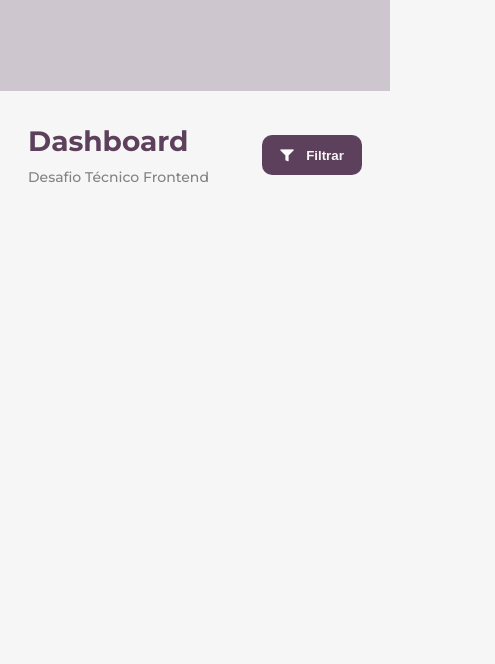
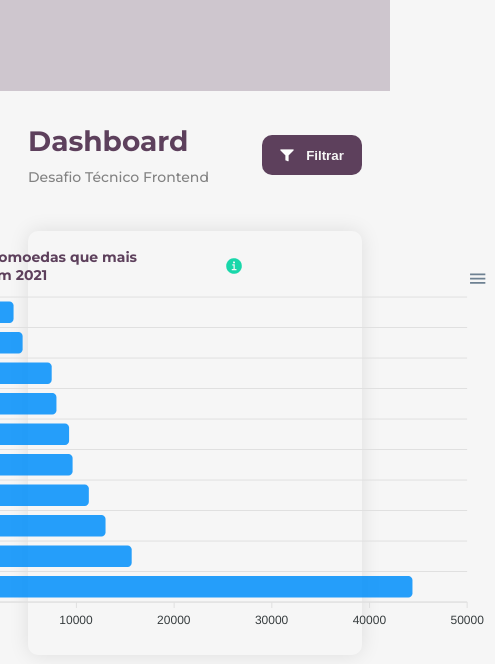
Before and after one commit to RSobrinho/DesafioEstagio, a React (Create React App) app: page / in a window 390 px wide. Shown: the top 664 px of the page, 495 px wide, since content can reach past the window. Built offline with nearby package versions, Linux system fonts and the light colour scheme.

Commit message:
feat: Estilizacao e criacao do grafico de barras (sem responsividade ou fades nos elementos)

```diff
--- a/src/App.js
+++ b/src/App.js
@@ -1,13 +1,15 @@
 import './style.css'
 import Header from './Components/Header'
-
+import BarChart from './Components/BarChart'
 function App() {
   return (
     <div className="App">
       <div className="rectangle"></div>
-      <main className="container">
+
+      <div className="container">
         <Header />
-      </main>
+        <BarChart />
+      </div>
     </div>
   )
 }
--- /dev/null
+++ b/src/Components/BarChart.js
@@ -0,0 +1,70 @@
+import ReactApexChart from 'react-apexcharts'
+import infoIcon from '../Assets/infoIcon.png'
+
+const BarChart = () => {
+  const state = {
+    series: [
+      {
+        name: 'Crescimento em porcentagem',
+        data: [3555, 4481, 7458, 7944, 9238, 9598, 11260, 12970, 15647, 44390]
+      }
+    ],
+    options: {
+      plotOptions: {
+        bar: {
+          borderRadius: 4,
+          horizontal: true
+        }
+      },
+      dataLabels: {
+        enabled: false,
+        style: {
+          colors: [
+            '#ff161f',
+            '#aa2094',
+            '#732895',
+            '#0071be',
+            '#00adf1',
+            '#00ab9d',
+            '#00a549',
+            '#69c627',
+            '#fff000',
+            '#ffc200'
+          ]
+        }
+      },
+      xaxis: {
+        categories: [
+          'Decentraland',
+          'Harmony',
+          'Kadena',
+          'Fantom',
+          'Solana',
+          'Terra',
+          'Polygon',
+          'The Sandbox',
+          'Axie Infinity',
+          'Gala'
+        ]
+      }
+    }
+  }
+
+  return (
+    <div className="card__container">
+      <div className="card__info">
+        <h3>Barras: Criptomoedas que mais cresceram em 2021</h3>
+        <img src={infoIcon} alt="infoIcon" />
+      </div>
+
+      <ReactApexChart
+        options={state.options}
+        series={state.series}
+        type="bar"
+        width="600"
+      />
+    </div>
+  )
+}
+
+export default BarChart
--- a/src/style.css
+++ b/src/style.css
@@ -22,27 +22,29 @@
   display: flex;
   justify-content: space-between;
   align-items: center;
+
+  margin-bottom: 4.5rem;
 }
 
-.Header div {
+.Header > div {
   display: flex;
   flex-direction: column;
   row-gap: 1rem;
 }
 
-.Header h1 {
+.Header > div > h1 {
   font-size: 2.8rem;
   color: #5d405c;
   font-weight: 700;
 }
 
-.Header h3 {
+.Header > div > h3 {
   font-size: 1.4rem;
   color: #828282;
   font-weight: 500;
 }
 
-.Header button {
+.Header > button {
   border-radius: 10px;
   border-style: none;
   background-color: #5d405c;
@@ -57,3 +59,35 @@
   justify-content: space-evenly;
   align-items: center;
 }
+
+/* CardStyle */
+.card__container {
+  display: flex;
+  justify-content: center;
+  align-items: center;
+  flex-direction: column;
+
+  box-shadow: 0px 0px 20px rgba(0, 0, 0, 0.1);
+  border-radius: 10px;
+
+  max-width: 68rem;
+}
+
+.card__container > .card__info {
+  display: flex;
+  column-gap: 1.2rem;
+
+  position: relative;
+  color: #5d405c;
+
+  top: 1.7rem;
+  right: 12rem;
+}
+
+.card__info > h3 {
+  font-size: 1.4rem;
+}
+
+.card__info > img {
+  object-fit: contain;
+}
```
Also changed, not shown: src/Assets/infoIcon.png (added).
